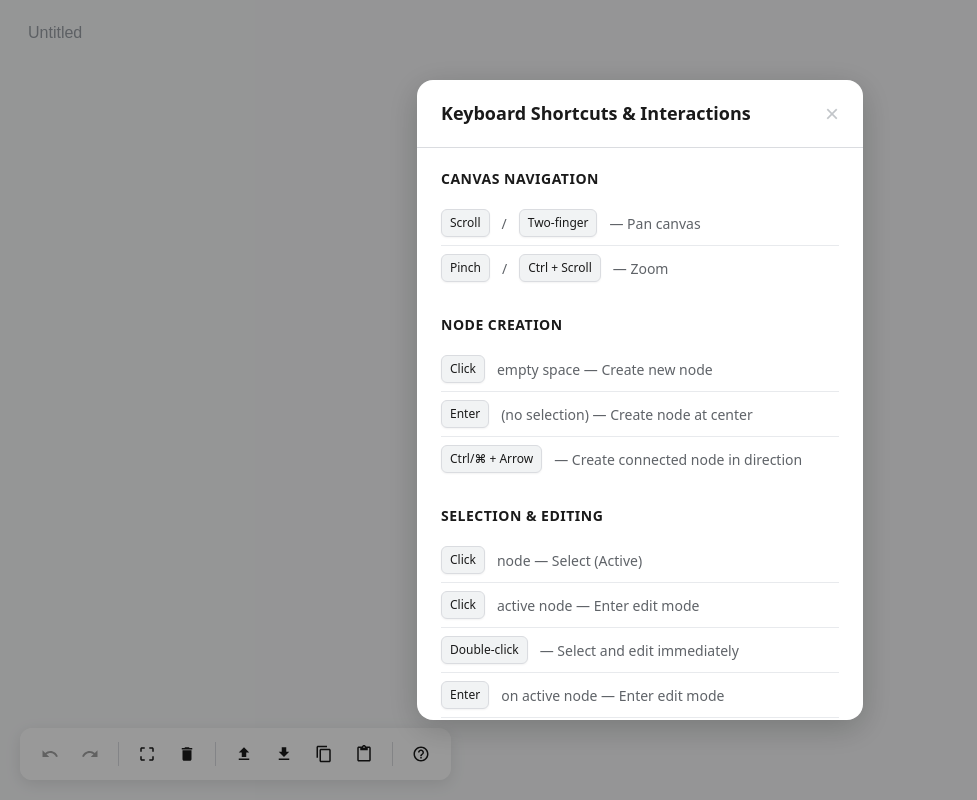
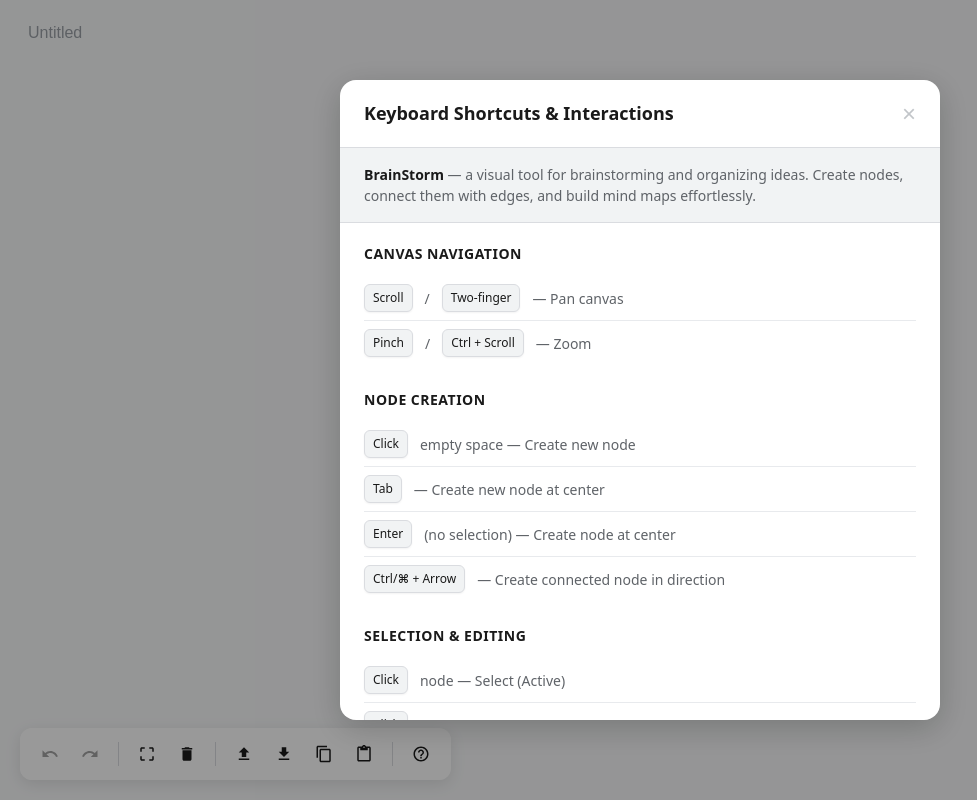
Before and after one commit to fivol/brainstorm, a React (Vite) app: page / in a window 1280 px wide. Both pictures are taken after a click on the button 421 px from the left and 754 px from the top of the page. Shown: the whole page, without its empty margins (0-977 px from the left). Built offline with nearby package versions, Linux system fonts and the light colour scheme.

Commit message:
feat: Tab key creates new node, add description to Help panel
- Tab key creates new node at center (works from any state)
- If in edit mode, Tab exits edit and creates new node
- Added app description at top of Help panel
- Added Tab shortcut to Node Creation section in Help

```diff
--- a/src/components/Canvas.jsx
+++ b/src/components/Canvas.jsx
@@ -530,6 +530,42 @@
       return;
     }
 
+    // Tab - create new node
+    if (event.key === 'Tab') {
+      // Skip if in editable mode (allow normal tab behavior or text input)
+      if (activeNode?.state === NodeState.EDITABLE) {
+        event.preventDefault();
+        // Exit edit mode and create new node
+        const nodeText = activeNode.text?.trim() || '';
+        if (!nodeText) {
+          graphStore.deleteNode(activeNode.id, false);
+        } else {
+          uiStore.exitEditable(activeNode.id);
+          graphStore.recalculateNodeSize(activeNode.id);
+        }
+      }
+
+      // Create new node in center of view
+      const { x, y, scale } = uiStore.view;
+      const centerX = (rendererRef.current.width / 2 - x) / scale;
+      const centerY = (rendererRef.current.height / 2 - y) / scale;
+
+      const node = graphStore.createNode({ x: centerX, y: centerY, text: '' });
+      uiStore.setActiveNode(node.id);
+      uiStore.setEditableNode(node.id);
+
+      if (simulationRef.current) {
+        simulationRef.current.update();
+        simulationRef.current.reheat(0.2);
+      }
+
+      rendererRef.current.centerOnNode(node.id, false);
+      rendererRef.current.render();
+      setTimeout(() => focusNodeTextInput(node.id), 100);
+      event.preventDefault();
+      return;
+    }
+
     // Enter - create node or enter edit mode
     if (event.key === 'Enter' && !event.shiftKey) {
       if (activeNode?.state === NodeState.EDITABLE) {
--- a/src/components/HelpPanel.css
+++ b/src/components/HelpPanel.css
@@ -69,6 +69,23 @@
 
 .help-close:hover {
   opacity: 1;
+}
+
+.help-description {
+  padding: 16px 24px;
+  background: var(--bg-muted);
+  border-bottom: 1px solid var(--border-color);
+}
+
+.help-description p {
+  margin: 0;
+  font-size: 14px;
+  line-height: 1.5;
+  color: var(--text-secondary);
+}
+
+.help-description strong {
+  color: var(--text-color);
 }
 
 .help-content {
--- a/src/components/HelpPanel.jsx
+++ b/src/components/HelpPanel.jsx
@@ -18,6 +18,13 @@
           <button className="help-close" onClick={() => uiStore.hideHelp()}>×</button>
         </div>
 
+        <div className="help-description">
+          <p>
+            <strong>BrainStorm</strong> — a visual tool for brainstorming and organizing ideas.
+            Create nodes, connect them with edges, and build mind maps effortlessly.
+          </p>
+        </div>
+
         <div className="help-content">
           <section className="help-section">
             <h3>Canvas Navigation</h3>
@@ -31,6 +38,7 @@
             <h3>Node Creation</h3>
             <ul>
               <li><kbd>Click</kbd> empty space — Create new node</li>
+              <li><kbd>Tab</kbd> — Create new node at center</li>
               <li><kbd>Enter</kbd> (no selection) — Create node at center</li>
               <li><kbd>Ctrl/⌘ + Arrow</kbd> — Create connected node in direction</li>
             </ul>
```
